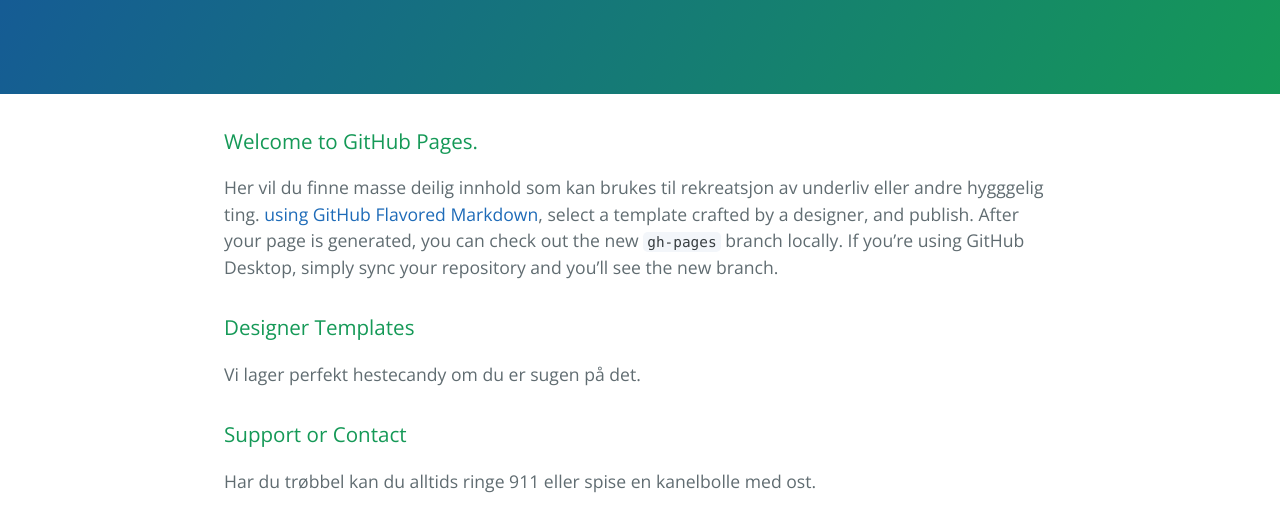
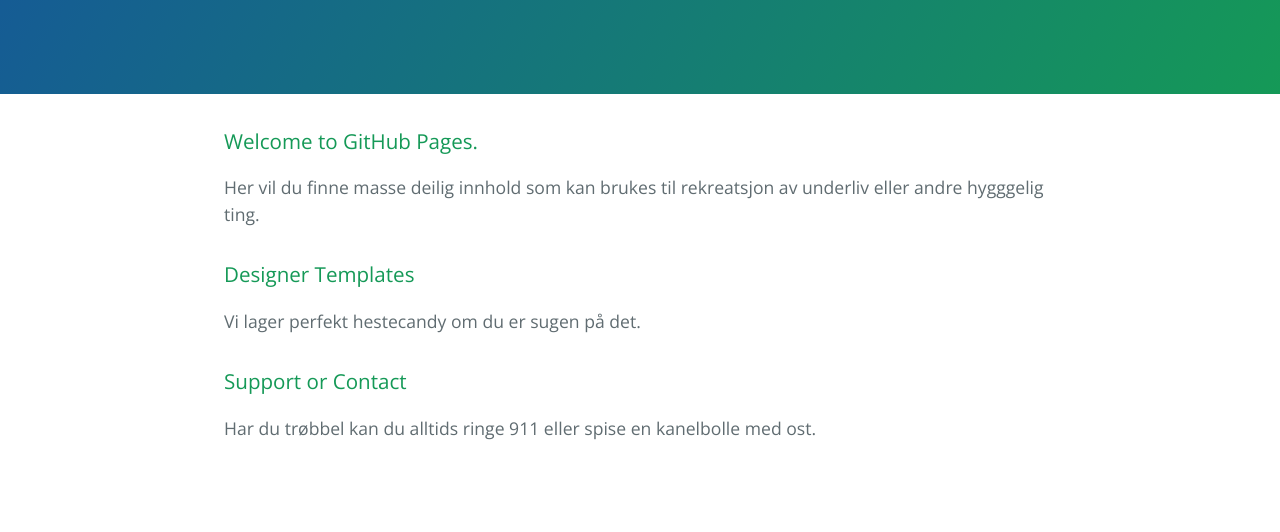
Before and after one commit to roika/roika.github.io, a plain HTML site: page index.html in a window 1280 px wide. Shown: the part 176-708 px from the top of the page. Drawn offline with nearby package versions, Linux system fonts and the light colour scheme.

Commit message:
Update index.html

```diff
--- a/index.html
+++ b/index.html
@@ -19,7 +19,7 @@
       <h3>
 <a id="welcome-to-github-pages" class="anchor" href="#Velkommen til Roikakitten86 på nett" aria-hidden="true"><span aria-hidden="true" class="octicon octicon-link"></span></a>Welcome to GitHub Pages.</h3>
 
-<p>Her vil du finne masse deilig innhold som kan brukes til rekreatsjon av underliv eller andre hygggelig ting. <a href="https://guides.github.com/features/mastering-markdown/">using GitHub Flavored Markdown</a>, select a template crafted by a designer, and publish. After your page is generated, you can check out the new <code>gh-pages</code> branch locally. If you’re using GitHub Desktop, simply sync your repository and you’ll see the new branch.</p>
+<p>Her vil du finne masse deilig innhold som kan brukes til rekreatsjon av underliv eller andre hygggelig ting.</p>
 
 <h3>
 <a id="designer-templates" class="anchor" href="#Hestegodt?" aria-hidden="true"><span aria-hidden="true" class="octicon octicon-link"></span></a>Designer Templates</h3>
```
